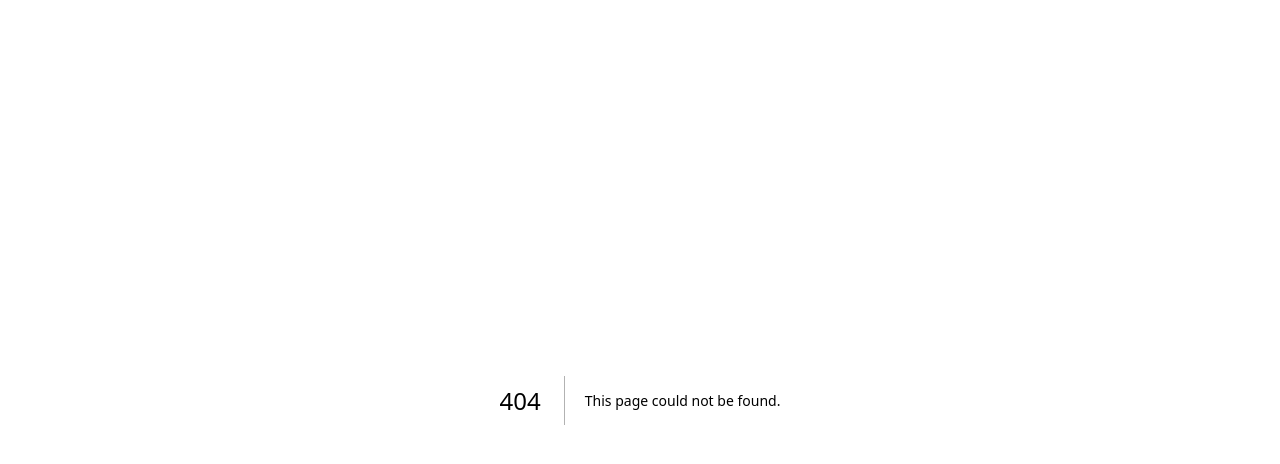
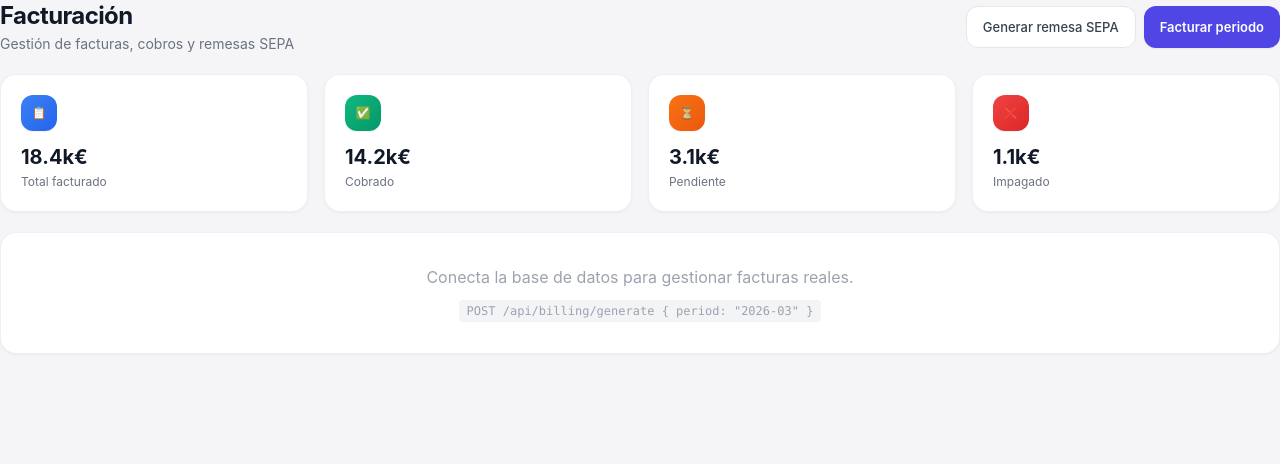
Before and after one commit to creatitagency/isp-manager-pro, a Next.js app: page /facturacion in a window 1280 px wide. Before the commit this address had no page. Shown: the top 464 px of the page. Built offline with nearby package versions, Linux system fonts and the light colour scheme.

Commit message:
Add src/app/(admin)/facturacion/page.tsx

```diff
--- /dev/null
+++ b/src/app/(admin)/facturacion/page.tsx
@@ -0,0 +1,19 @@
+export default function FacturacionPage() {
+  return (
+    <div className="space-y-5 animate-fade-in">
+      <div className="flex items-center justify-between">
+        <div><h1 className="page-title">Facturación</h1><p className="page-subtitle">Gestión de facturas, cobros y remesas SEPA</p></div>
+        <div className="flex gap-2">
+          <button className="btn-secondary text-[13px]">Generar remesa SEPA</button>
+          <button className="btn-primary text-[13px]">Facturar periodo</button>
+        </div>
+      </div>
+      <div className="grid grid-cols-2 md:grid-cols-4 gap-4">
+        {[{l:"Total facturado",v:"18.4k€",c:"from-blue-500 to-blue-600"},{l:"Cobrado",v:"14.2k€",c:"from-emerald-500 to-emerald-600"},{l:"Pendiente",v:"3.1k€",c:"from-orange-500 to-orange-600"},{l:"Impagado",v:"1.1k€",c:"from-red-500 to-red-600"}].map((s,i)=>(
+          <div key={i} className="stat-card"><div className={`w-9 h-9 rounded-xl bg-gradient-to-br ${s.c} flex items-center justify-center mb-3 shadow-sm`}><span className="text-white text-xs font-bold">{["📋","✅","⏳","❌"][i]}</span></div><div className="text-xl font-bold text-gray-900">{s.v}</div><div className="text-[12px] text-gray-500 mt-0.5">{s.l}</div></div>
+        ))}
+      </div>
+      <div className="card p-8 text-center text-gray-400"><p>Conecta la base de datos para gestionar facturas reales.</p><p className="mt-2"><code className="text-[12px] bg-gray-100 px-2 py-1 rounded">POST /api/billing/generate {"{"} period: "2026-03" {"}"}</code></p></div>
+    </div>
+  );
+}
```
